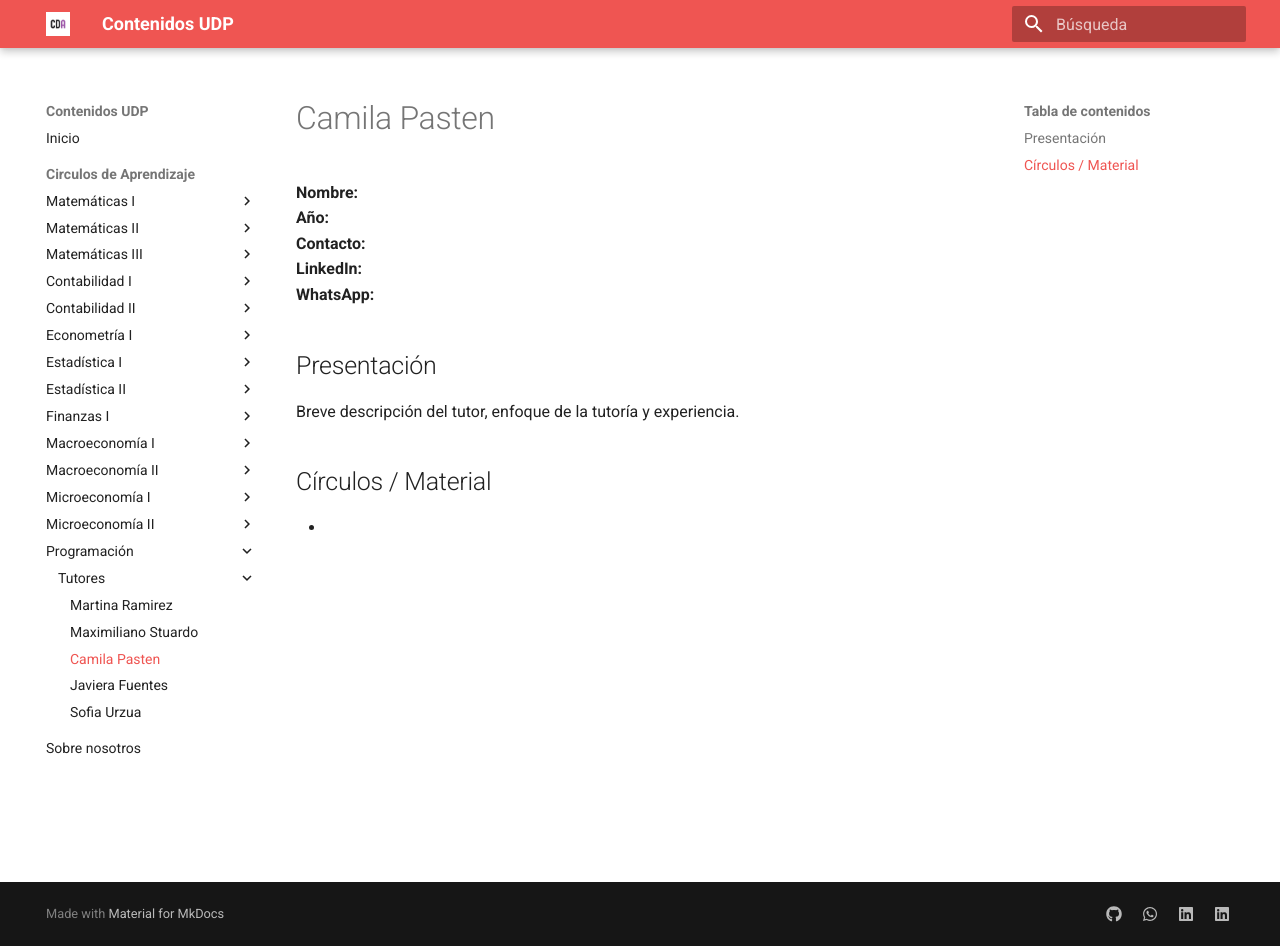
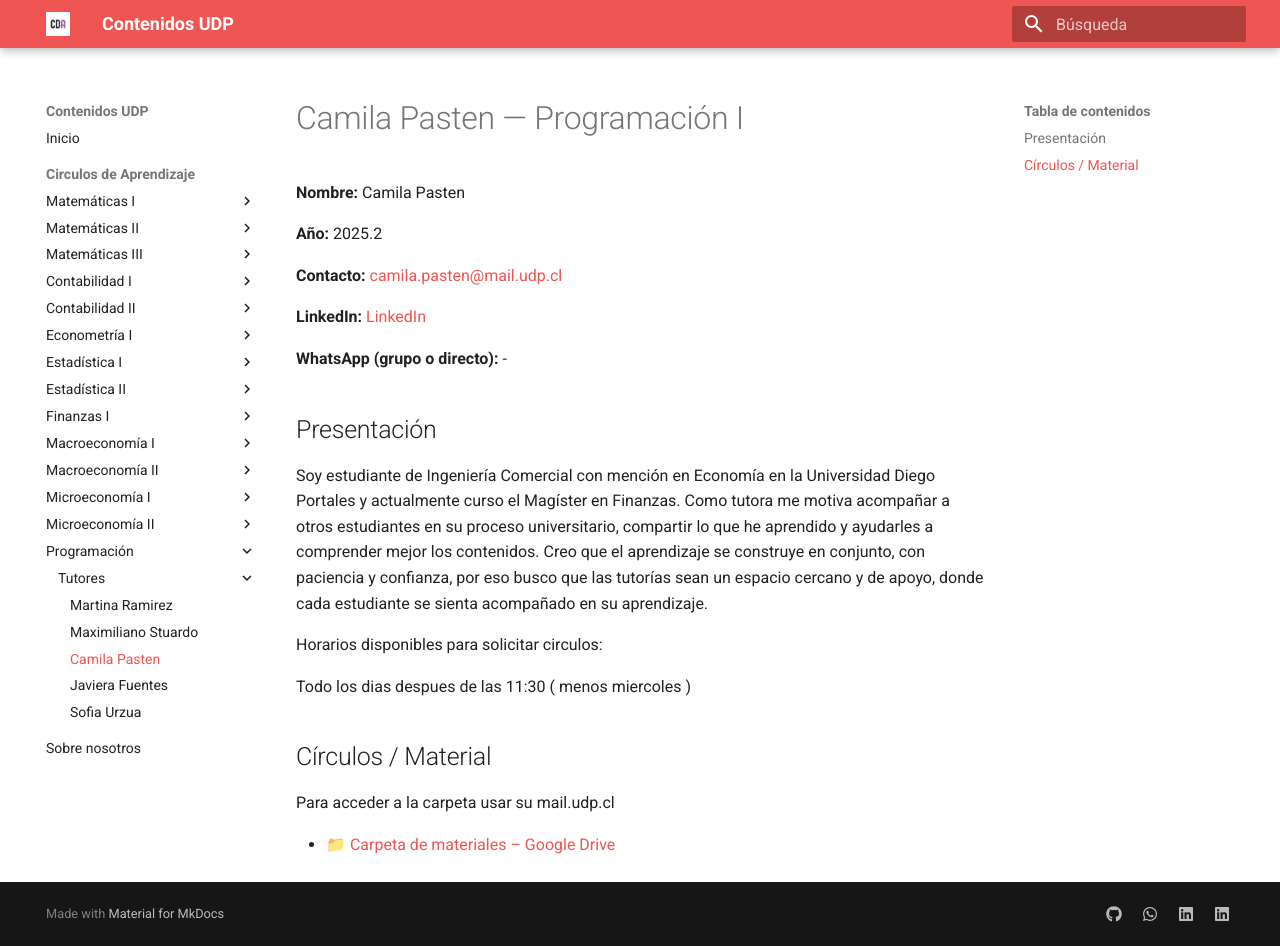
Before and after one commit to cda-fae/cda-fae, an MkDocs documentation site: the page built from docs/tutorias/programacion/tutores/tutor3.md, in a window 1280 px wide and 946 px high. Built offline with MkDocs 1.6.1 and Material for MkDocs 9.7.7, drawn with Linux system fonts in a browser that asks for light colours.

Commit message:
perfil camila pasten

```diff
--- a/docs/tutorias/programacion/tutores/tutor3.md
+++ b/docs/tutorias/programacion/tutores/tutor3.md
@@ -1,12 +1,23 @@
+# Camila Pasten — Programación I
 
-**Nombre:**
-**Año:**
-**Contacto:**
-**LinkedIn:**
-**WhatsApp:**
+**Nombre:** Camila Pasten
+
+**Año:** 2025.2
+
+**Contacto:** [camila.pasten@mail.udp.cl](mailto:camila.pasten@mail.udp.cl?subject=Consulta%20Tutor%C3%ADas%20Progra%20I)
+
+**LinkedIn:** [LinkedIn](www.linkedin.com/in/camila-pastén)
+
+**WhatsApp (grupo o directo):** -
 
 ## Presentación
-Breve descripción del tutor, enfoque de la tutoría y experiencia.
+Soy estudiante de Ingeniería Comercial con mención en Economía en la Universidad Diego Portales y actualmente curso el Magíster en Finanzas. Como tutora me motiva acompañar a otros estudiantes en su proceso universitario, compartir lo que he aprendido y ayudarles a comprender mejor los contenidos. Creo que el aprendizaje se construye en conjunto, con paciencia y confianza, por eso busco que las tutorías sean un espacio cercano y de apoyo, donde cada estudiante se sienta acompañado en su aprendizaje.
+
+Horarios disponibles para solicitar circulos:
+
+Todo los dias despues de las 11:30 ( menos miercoles )
 
 ## Círculos / Material
--
+Para acceder a la carpeta usar su mail.udp.cl
+
+- 📁 [Carpeta de materiales – Google Drive](https://drive.google.com/drive/folders/1reRb1dFS5HNXSbLTdxp9eR6UI6vGsKMP?usp=sharing)
```
